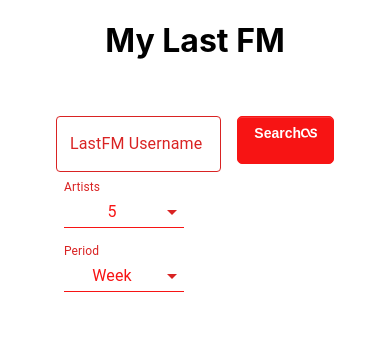
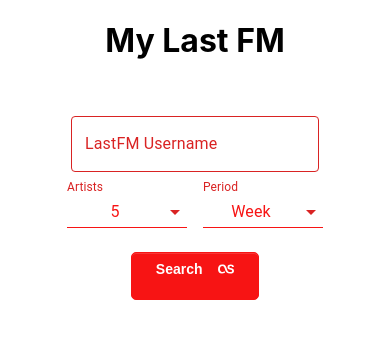
Before and after one commit to talitastravassos/my-last-fm, a React (Create React App) app: page / in a window 390 px wide. Shown: the top 338 px of the page. Built offline with nearby package versions, Linux system fonts and the light colour scheme.

Commit message:
fix responsiveness

```diff
--- a/src/App.js
+++ b/src/App.js
@@ -11,14 +11,20 @@
   root: {
     display: 'flex',
     justifyContent: 'space-between',
+    flexWrap: 'wrap',
+    [theme.breakpoints.down('md')]: {
+      justifyContent: 'center',
+    },
     '& > *': {
       margin: theme.spacing(1),
     },
   },
-  container: {
+  inputContainer: {
     display: 'flex',
     flexWrap: 'wrap',
-    justifyContent: 'center',
+    [theme.breakpoints.down('md')]: {
+      justifyContent: 'center',
+    },
   },
 }));
 
@@ -105,7 +111,7 @@
       <h1>My Last FM</h1>
       <div style={{ margin: '3rem' }}>
         <form onSubmit={handleSubmit} className={classes.root}>
-          <div style={{ display: 'flex', flexWrap: 'wrap' }}>
+          <div className={classes.inputContainer}>
             <Input
               name={'username'}
               value={username}
--- a/src/App.scss
+++ b/src/App.scss
@@ -1,16 +1,5 @@
 .App {
 	text-align: center;
-}
-
-.form {
-	display: flex;
-	justify-content: center;
-}
-
-.form label,
-.form input,
-.form button {
-	margin: 1rem;
 }
 
 .buttons-container {
```
